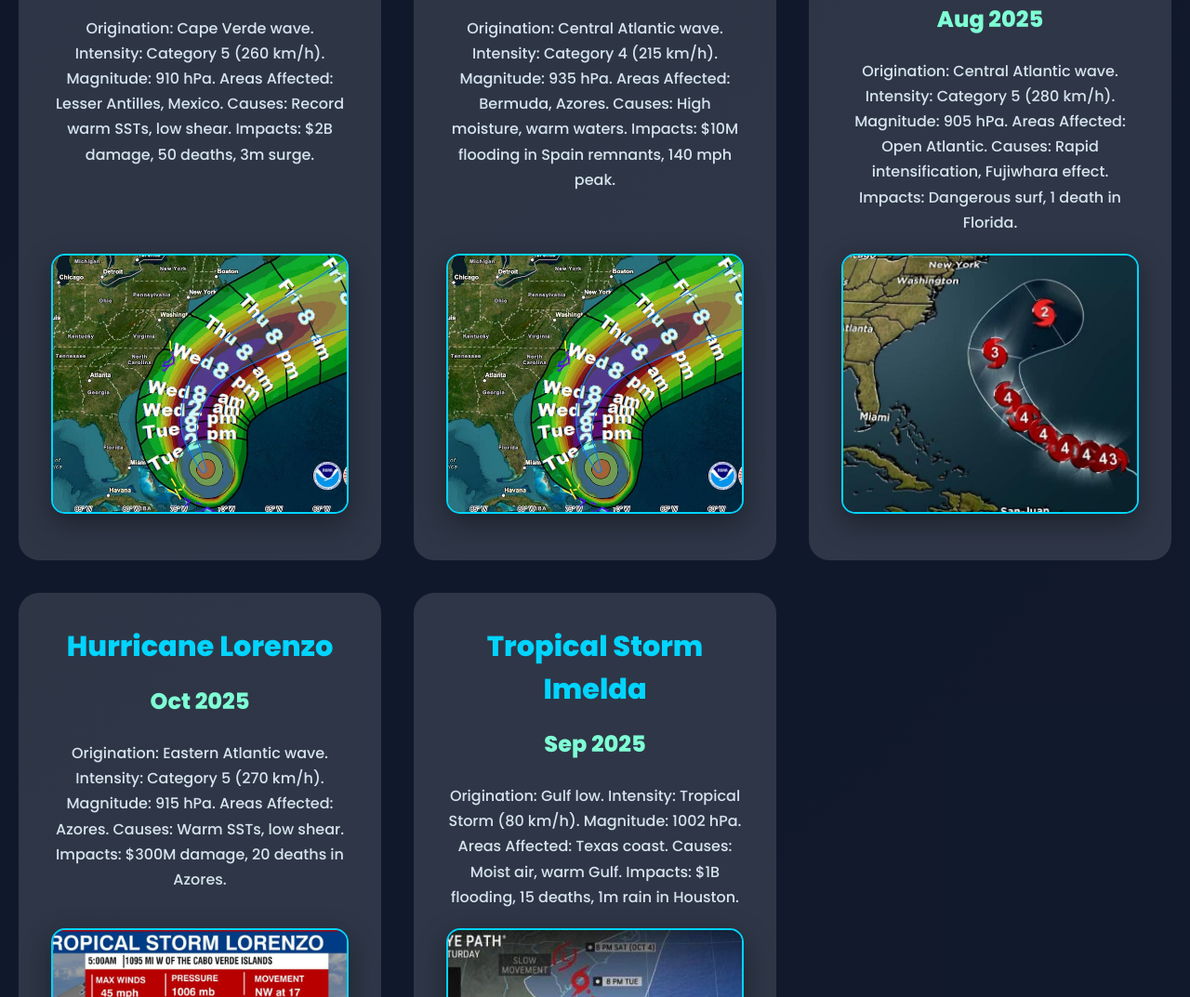
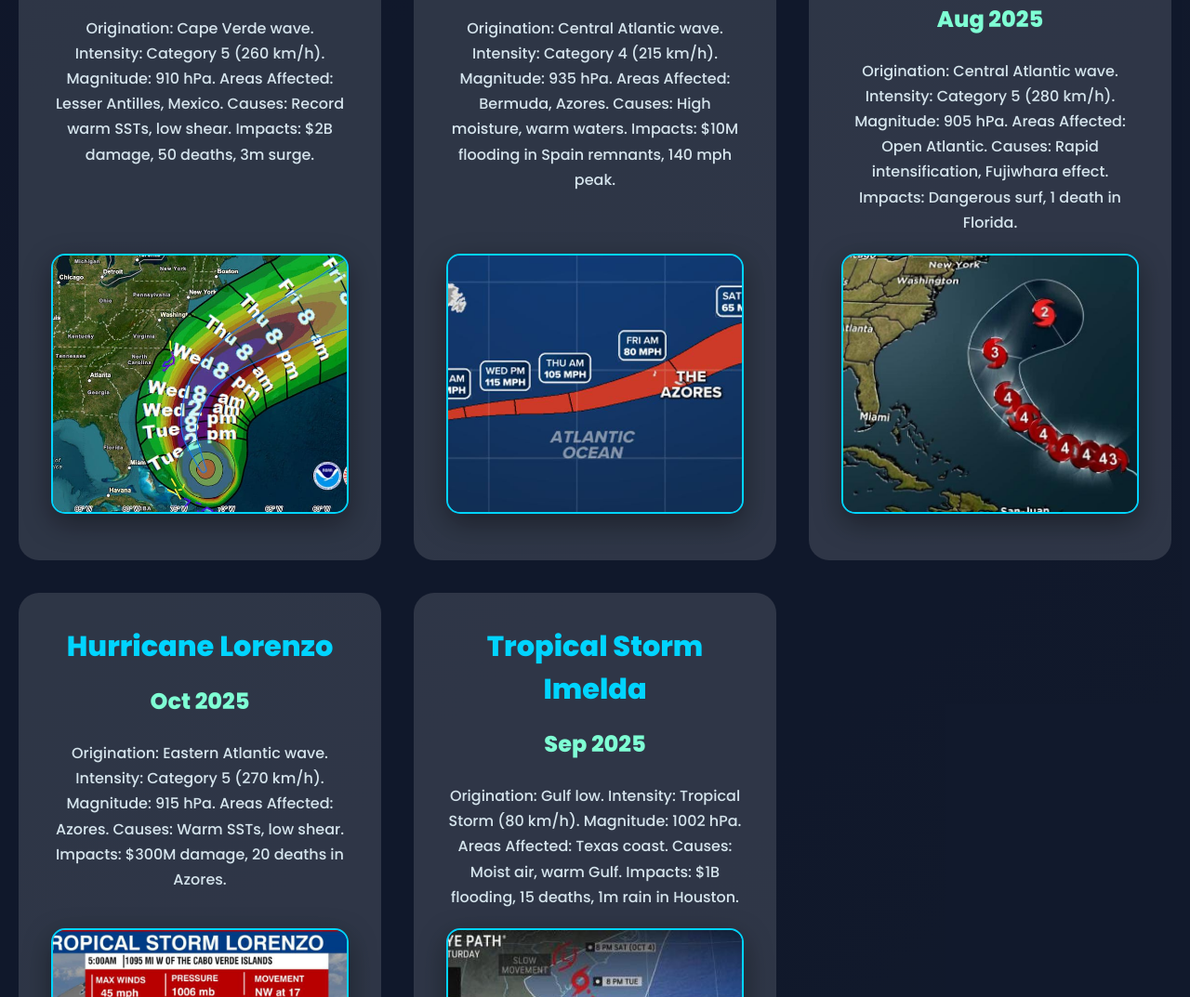
Before and after one commit to SACADY-7/Project-Cyclone-, a plain HTML site: page index.html in a window 1280 px wide. Shown: the part 3561-4634 px from the top of the page at 93% size. Drawn offline with nearby package versions, Linux system fonts and the light colour scheme.

Commit message:
Update index.html

```diff
--- a/index.html
+++ b/index.html
@@ -162,7 +162,7 @@
         <h3>Hurricane Gabrielle</h3>
         <div class="year">Sep 2025</div>
         <p class="details">Origination: Central Atlantic wave. Intensity: Category 4 (215 km/h). Magnitude: 935 hPa. Areas Affected: Bermuda, Azores. Causes: High moisture, warm waters. Impacts: $10M flooding in Spain remnants, 140 mph peak.</p>
-        <img src="GabrielleH.jpeg" alt="Gabrielle Path Map" class="map-img">
+        <img src="HaberH.jpeg" alt="Gabrielle Path Map" class="map-img">
       </div>
       <div class="recent-card">
         <h3>Hurricane Humberto</h3>
```
